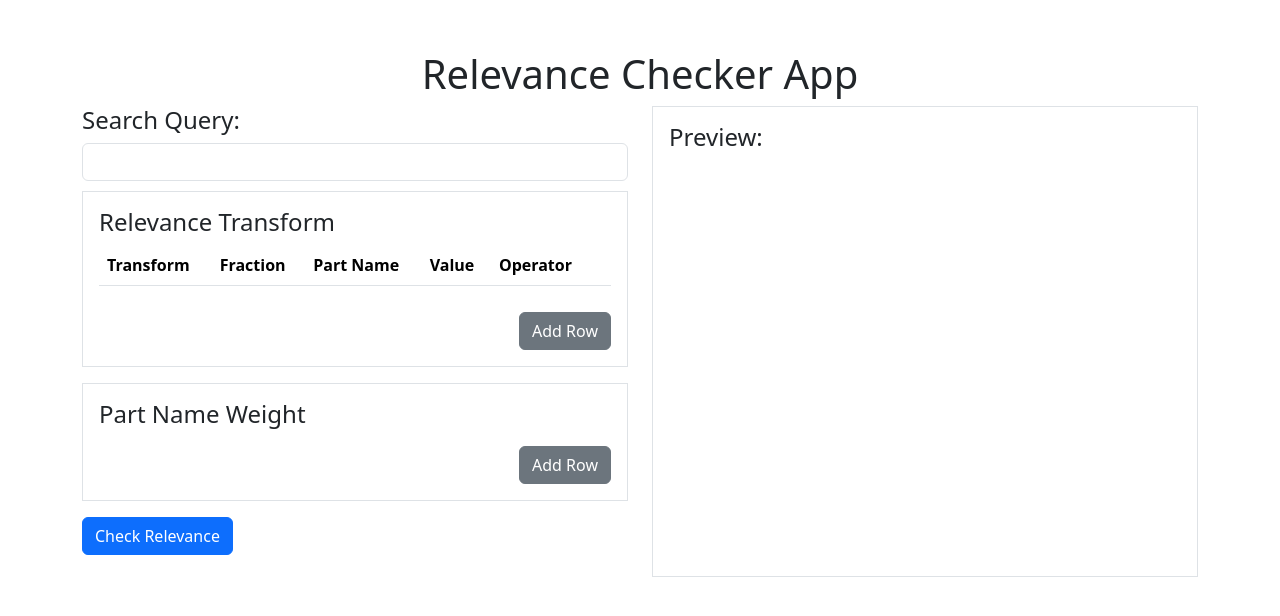
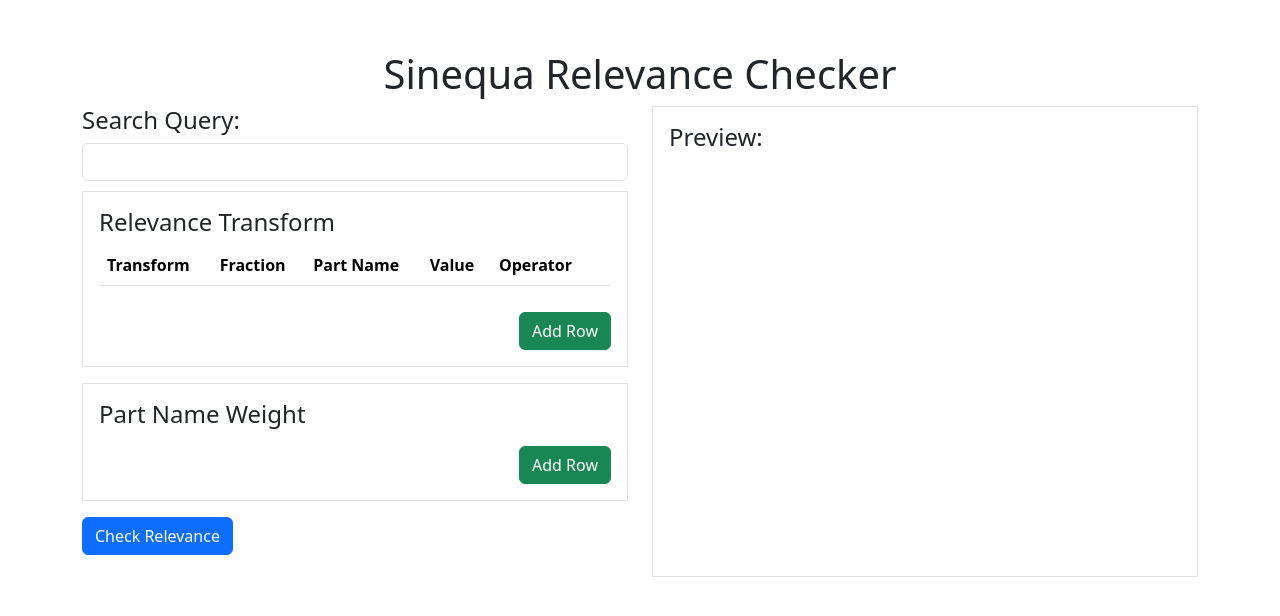
Before and after one commit to shravanv90/SinequaRelevanceChecker, an Angular app: page / in a window 1280 px wide. Shown: the top 616 px of the page. Built offline with nearby package versions, Linux system fonts and the light colour scheme.

Commit message:
relevance html changes

```diff
--- a/src/app/app.component.html
+++ b/src/app/app.component.html
@@ -1,2 +1,2 @@
-<h1>Relevance Checker App</h1>
+<h1>Sinequa Relevance Checker</h1>
 <app-relevance-checker></app-relevance-checker>
--- a/src/app/relevance-checker/relevance-checker.component.html
+++ b/src/app/relevance-checker/relevance-checker.component.html
@@ -26,10 +26,9 @@
                     class="form-select"
                     [(ngModel)]="transformRow.transform"
                     name="transform"
+                    title="Part name boost -> Updates the global relevance based on the presence of at least one query term in a disjunction or conjunction of part names"
                   >
                     <option value="PartNameBoost">PartNameBoost</option>
-                    <option value="RelevanceRounding">RelevanceRounding</option>
-                    <option value="RelevanceTruncate">RelevanceTruncate</option>
                   </select>
                 </td>
 
@@ -39,6 +38,7 @@
                     class="form-control"
                     [(ngModel)]="transformRow.fraction"
                     name="fraction"
+                    title="Fraction -> Corresponds to an attribute of the Part Name Boost-type transformation, used to define the minimum number of words (in terms of percentage of the number of findable search terms in the query) for the boosting to apply. The fraction attribute value is an integer comprised between 0 and 100."
                   />
                 </td>
                 <td>
@@ -46,6 +46,7 @@
                     class="form-control"
                     [(ngModel)]="transformRow.partName"
                     name="partName"
+                    title="Part names -> Indicates the name of the part nameClosed on which the transformation will apply. A part name corresponds to a specific area within the indexed documents. You can reference up to 64 part names."
                   >
                     <option value="">Select Part Name</option>
                     <option
@@ -62,6 +63,7 @@
                     class="form-control"
                     [(ngModel)]="transformRow.value"
                     name="value"
+                    title="Value -> Indicates the value of the action to be taken in order to change the global relevance. The action type is set in the Action option."
                   />
                 </td>
                 <td>
@@ -69,6 +71,7 @@
                     class="form-select"
                     [(ngModel)]="transformRow.operator"
                     name="operator"
+                    title="Operator -> Indicates the type of operator for the transformation. The two possible operators are: 'or' and 'and'. 'or' indicates that the relevance transform rule applies when the minimum number of words set in the Fraction option is reached when considering the union of all the specified part names. 'and' indicates that the relevance transform rule applies when the minimum number of words set in the Fraction option is reached in each of the specified part names."
                   >
                     <option value="and">AND</option>
                     <option value="or">OR</option>
@@ -86,7 +89,7 @@
             </tbody>
           </table>
           <div class="text-end">
-            <button class="btn btn-secondary" (click)="addRelevanceTransform()">
+            <button class="btn btn-success" (click)="addRelevanceTransform()">
               Add Row
             </button>
           </div>
@@ -107,6 +110,7 @@
                   [(ngModel)]="row.partName"
                   [name]="'partName' + i"
                   [id]="'partName' + i"
+                  title="Indicates the name of the document part (defined in the settings of a collection)."
                 />
               </div>
               <div class="col">
@@ -119,14 +123,18 @@
                   [(ngModel)]="row.partWeight"
                   [name]="'partWeight' + i"
                   [id]="'partWeight' + i"
+                  title="Indicates the weight given to the document part. The value is either an integer or floating number comprised between 0 and 100."
                 />
+              </div>
+              <div>
+                <button class="btn btn-danger" (click)="removeRow(i)">
+                  Remove
+                </button>
               </div>
             </div>
           </div>
           <div class="text-end">
-            <button class="btn btn-secondary" (click)="addRow()">
-              Add Row
-            </button>
+            <button class="btn btn-success" (click)="addRow()">Add Row</button>
           </div>
         </form>
       </div>
```
